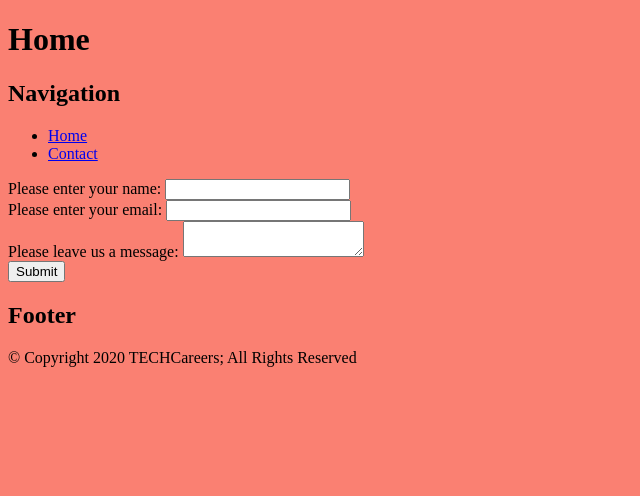
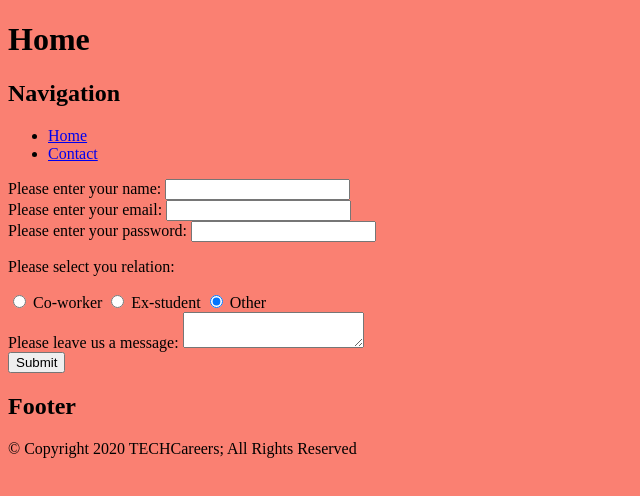
Before and after one commit to shailza85/html-webpage-about-me, a plain HTML site: page contact.html in a window 1280 px wide. Shown: the whole page, without its empty margins (0-640 px from the left). Drawn offline with Linux system fonts and the light colour scheme.

Commit message:
Added radio buttons on contact page.

```diff
--- a/contact.html
+++ b/contact.html
@@ -28,18 +28,49 @@
             </ul>
         </nav>
         </header>
-        <form action = "">
+
+        <!-- Forms are used for submitting data from a user to server.
+        The "action" attribute determines which page the dtat will be sent to.
+        The "method" attribute determines whether the data will be stored in the URL or sent securely.
+        The GET method will store the data in the URL, meaning if the URL is sent to somebody, they will have the same exact page, as their URL will sent the same data to the server as the original request,
+        The POST method will submit the data behind the scenes, so if the URL is copied, nono of the data will be include.-->
+
+        <form action = "contact.html" method ="GET">
             <label for = "name">Please enter your name:</label>
-            <input id ="name" type ="text">
+            <input id ="name" name="name" type ="text">
+            <!-- The input element is used for several types of form fields including:
+                -basic one line text
+                -checkboxes
+                -radio button
+                -submit button
 
+                The id attribute is used to globally identify an element on a page(for CSS/JS) as well as tie it to a label.
+                The name attribute is used to determine what the field'd data will be referred to when it is submitted to the server.
+            -->
                 <br/>
             <label for = "name">Please enter your email:</label>
-            <input id ="email" type ="text">
+            <input id ="email" name="email" type ="text">
 
             <br/>
 
+            <label for = "password">Please enter your password:</label>
+            <input id ="password" name="password" type ="password">
+
+            <br/>
+            <p>Please select you relation:</p>
+
+            <input id ="coworker" name="relation" value="coworker" type ="radio">
+            <label for = "coworker">Co-worker</label>
+
+            <input id ="exstudent" name="relation" value="exstudent" type ="radio">
+            <label for = "exstudent">Ex-student</label>
+
+            <input id ="other" name="relation" value="other" type ="radio" checked>
+            <label for = "other">Other</label>
+            <br/>
+
             <label for ="message">Please leave us a message:</label>
-            <textarea id ="textarea" type ="text"></textarea>
+            <textarea id ="textarea" name="message" type ="text"></textarea>
 
             <br/>
 
```
